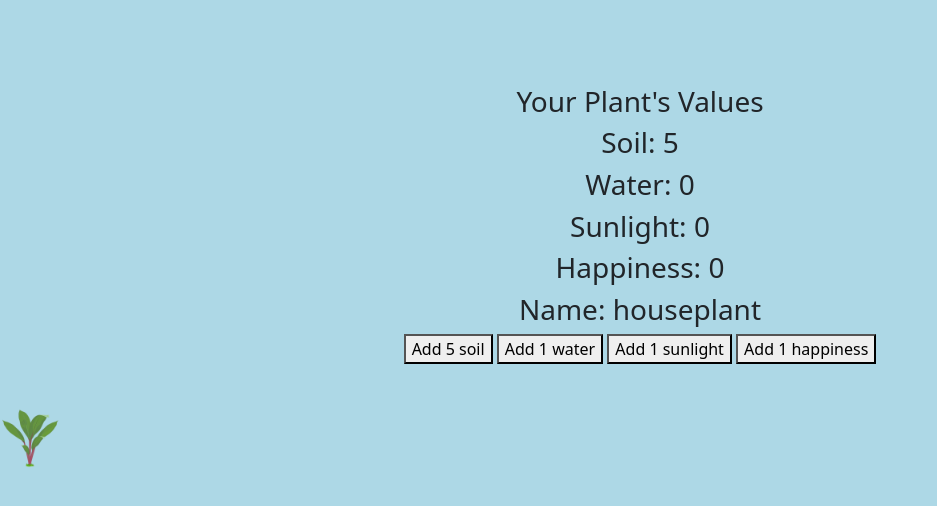
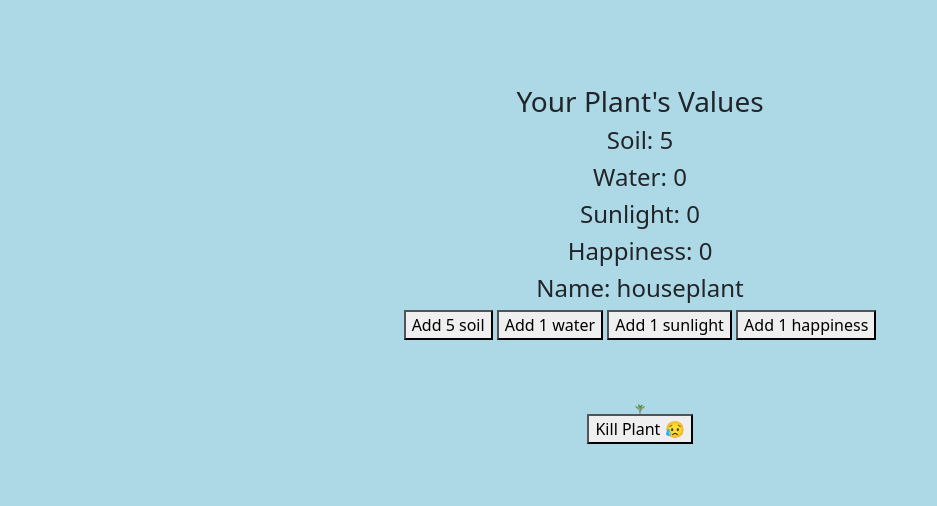
Before and after one commit to ChrisRDavila/power-plant, a website built with webpack: page src/index.html in a window 1280 px wide. Both pictures are taken after a click on the button "Add 5 soil". Shown: the part 114-620 px from the top of the page, without its empty margins (0-937 px from the left). Built offline with nearby package versions, Linux system fonts and the light colour scheme.

Commit message:
Add options to start new plant and shrink/grow animations
Co-authored-by: Brianca Knight <BriancaKnight@users.noreply.github.com>
Co-authored-by: Christopher Ross Davila <ChrisRDavila@users.noreply.github.com>

```diff
--- a/src/css/styles.css
+++ b/src/css/styles.css
@@ -1,5 +1,9 @@
 body {
   background-color: lightblue;
+}
+
+.hidden {
+  display: none;
 }
 
 .deadPlant {
@@ -15,3 +19,16 @@ body {
   text-align: center;
   margin: 20px;
 }
+
+#plantDiv {
+  text-align: center;
+  margin: 20px;
+}
+
+#plantImg {
+  margin-left: auto;
+  margin-right: auto;
+  display: block;
+  transition: height 100s linear;
+  transition-delay: 10s;
+}
--- a/src/index.html
+++ b/src/index.html
@@ -16,11 +16,11 @@
 
     <div id="plantValues">
       <h3>Your Plant's Values</h3>
-      <h3>Soil: <span id="soil-value">0</span></h3>
-      <h3>Water: <span id="water-value">0</span></h3>
-      <h3>Sunlight: <span id="light-value">0</span></h3>
-      <h3>Happiness: <span id="happiness-value">0</span></h3>
-      <h3>Name: <span id="name-value">houseplant</span></h3>
+      <h4>Soil: <span id="soil-value">0</span></h4>
+      <h4>Water: <span id="water-value">0</span></h4>
+      <h4>Sunlight: <span id="light-value">0</span></h4>
+      <h4>Happiness: <span id="happiness-value">0</span></h4>
+      <h4>Name: <span id="name-value">houseplant</span></h4>
       <div>
       <button id="blue-food">Add 5 soil</button>
       <button id="hydrate">Add 1 water</button>
@@ -30,7 +30,10 @@
     </div>
 
     <br>
-    <img src="./assets/images/houseplant.png" id="plantImg" style="width:auto;height:10px;">
-
+    <div id="plantDiv">
+      <img src="./assets/images/houseplant.png" id="plantImg" style="width:auto;height:10px;">
+      <button id="kill-plant">Kill Plant 😥</button>
+      <button id="new-plant" class="hidden">New Plant 🌱</button>
+    </div>
   </body>
 </html>
--- a/src/index.js
+++ b/src/index.js
@@ -43,7 +43,7 @@ function increasePlantImgSize(amount) {
   const plantImg = document.getElementById("plantImg");
   const currentPlantSize = plantImg.style.height;
   let numericalCurrentPlantSize = currentPlantSize.substring(0, currentPlantSize.length - 2);
-  let newPlantSize = parseInt(numericalCurrentPlantSize) + parseInt(amount);
+  let newPlantSize = parseInt(numericalCurrentPlantSize) - parseInt(amount);
   plantImg.style.height = `${newPlantSize}px`;
 }
 
@@ -86,5 +86,15 @@ window.onload = function() {
     document.getElementById('happiness-value').innerText = `${newDaisy.happiness}`;    document.getElementById("plantImg").setAttribute("src","./assets/images/daisy.png");
   };
 
+  document.getElementById('kill-plant').onclick = function() {
+    document.getElementById("plantImg").setAttribute("class","deadPlant");
+    document.getElementById("kill-plant").setAttribute("class","hidden");
+    document.getElementById("new-plant").removeAttribute("class");
+  };
 
+  document.getElementById('new-plant').onclick = function() {
+    document.getElementById("plantImg").removeAttribute("class");
+    document.getElementById("kill-plant").removeAttribute("class");
+    document.getElementById("new-plant").setAttribute("class","hidden");
+  };
 };
--- a/src/js/Plant.js
+++ b/src/js/Plant.js
@@ -37,40 +37,28 @@ export function plantType(state) {
   }
 }
 
-
-// export const daisy = (name, color) => {
-//   let state = {
-//     name: "daisy",
-//     change: "flower"
-//   };
-//   return {...state}
+// export const killDaisy = (state) => {
+//   return {...state, change: "dead"}
 // }
 
-// export const daisy = (name) => {
-//   let state = daisyState {
+export const happier = (state) => {
+  return (value) => {
+      return (state) => (
+        {
+          ...state,
+          happiness: (state.happiness) + 1
+        }
+      )
+  }
+}
 
-//   }
-// }
-
-// let fireDragonJoe = Object.create(dragons);
-// Object.keys(fireDragonJoe)
 
 export const blueFood = changeState("soil")(5);
 export const hydrate = changeState("water")(1);
 export const light = changeState("light")(1);
 
 
-// export const killDaisy = (daisy) => {
-//   return (value) => {
-//     return (state) => (
-//     ...daisy,
-//     change: "dead"
-//   }
-// }
 
-export const killDaisy = (state) => {
-  return {...state, change: "dead"}
-}
 
 
 
```
